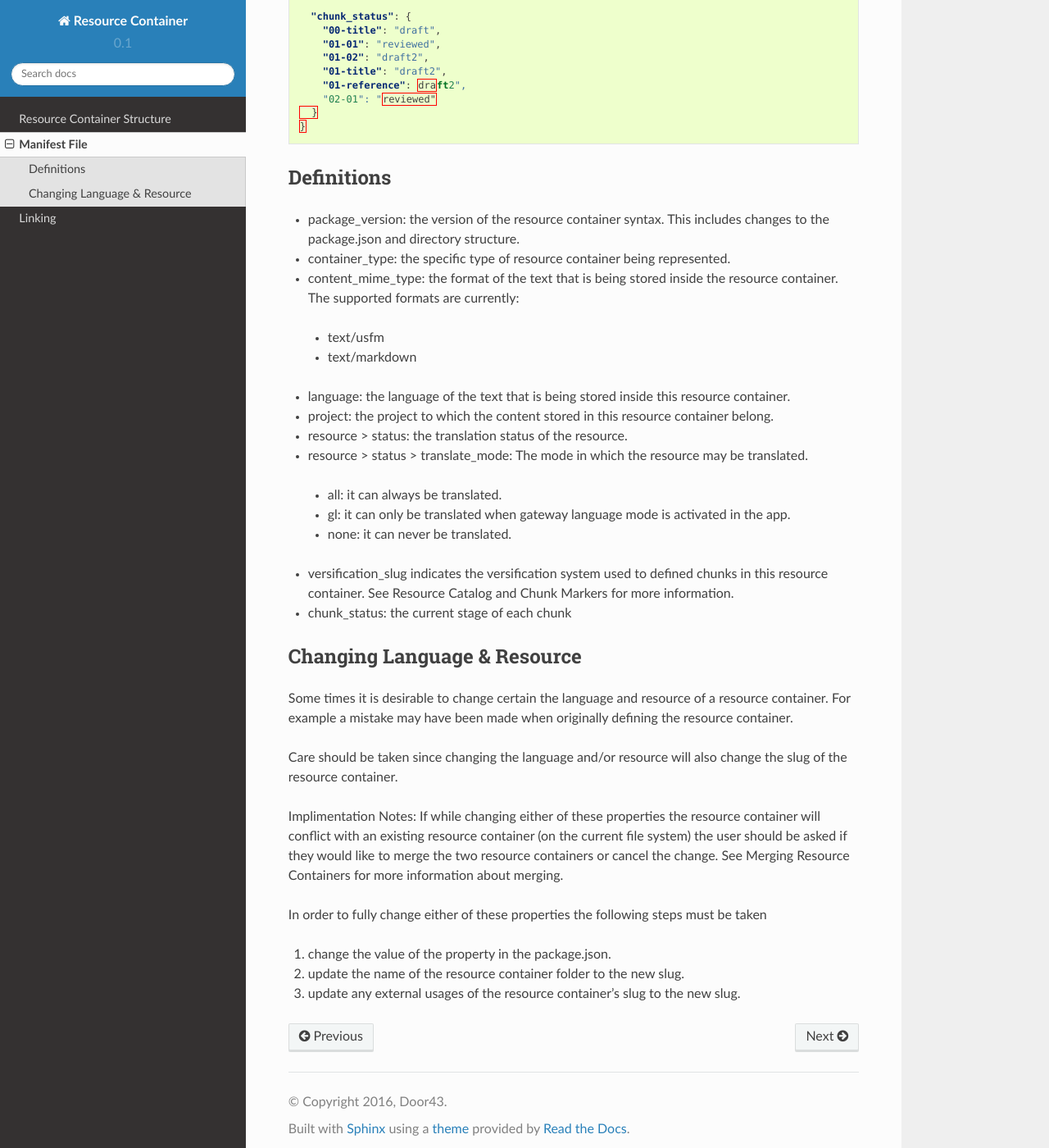
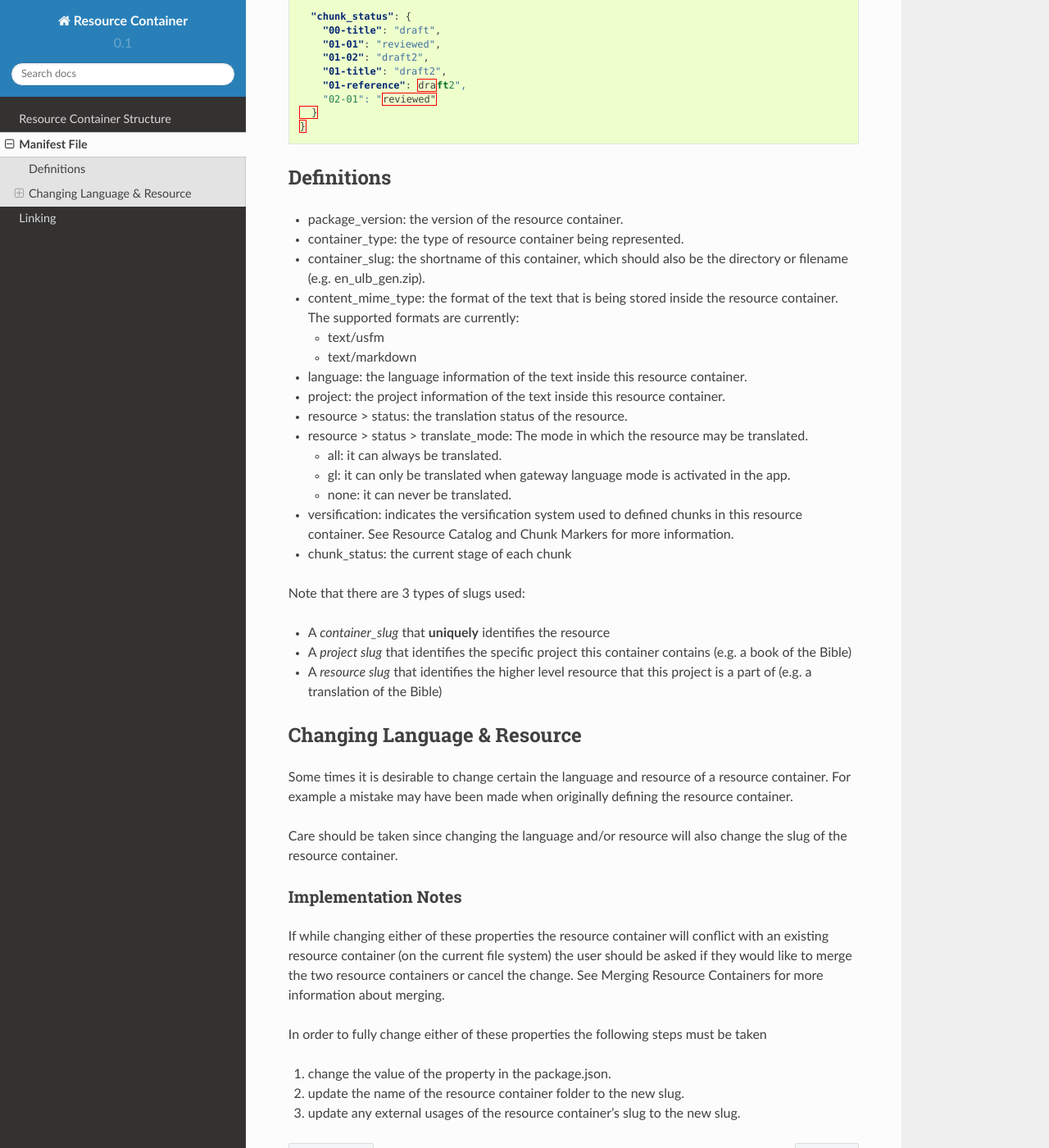
Before and after one commit to unfoldingWord-dev/Resource-Container, a Sphinx documentation site: the page built from docs/manifest.rst, in a window 1280 px wide and 1400 px high, scrolled down 1116 px. Shown: the whole window at 82% size. Built offline with Sphinx 7.4.7 and the Read the Docs theme 2.0.0, drawn with Linux system fonts in a browser that asks for light colours; pages that are not in the unit, such as notebooks, are missing from menus; some of the changed text lies outside the part shown.

Commit message:
Clarifying the various `slug` fields
* Added container_slug
* Removed 'slug' from versification key
* Changed language 'slug' to 'ietf'
* Changed source entry to just list the container_slug and version
* Clarified text in Definitions and fixed bullets

```diff
--- a/docs/manifest.rst
+++ b/docs/manifest.rst
@@ -8,12 +9,13 @@
     {
       "package_version": "0.2",
       "container_type": "book",
+      "container_slug": "en_ulb_gen",
       "modified_at": 20151222120130,
       "content_mime_type": "text/usfm",
-      "versification_slug": "some-slug",
+      "versification": "kjv",
 
       "language": {
-        "slug": "en",
+        "ietf": "en",
         "name": "English",
         "dir": "ltr"
       },
@@ -51,8 +53,7 @@
           ],
           "source_translations": [
             {
-              "language_slug": "en",
-              "resource_slug": "asv",
+              "container_slug": "en_asv_gen",
               "version": "1901"
             }
           ]
@@ -70,25 +71,38 @@
     }
 
 
+.. _manifest-definitions:
 Definitions
 -----------
 
-- package_version: the version of the resource container syntax. This includes changes to the package.json and directory structure.
-- container_type: the specific type of resource container being represented.
+- package_version: the version of the resource container.
+- container_type: the type of resource container being represented.
+- container_slug: the shortname of this container, which should also be the directory or filename (e.g. en_ulb_gen.zip).
 - content_mime_type: the format of the text that is being stored inside the resource container. The supported formats are currently:
- - text/usfm
- - text/markdown
-- language: the language of the text that is being stored inside this resource container.
-- project: the project to which the content stored in this resource container belong.
+
+  - text/usfm
+  - text/markdown
+
+- language: the language information of the text inside this resource container.
+- project: the project information of the text inside this resource container.
 - resource > status: the translation status of the resource.
 - resource > status > translate_mode: The mode in which the resource may be translated.
- - all: it can always be translated.
- - gl: it can only be translated when gateway language mode is activated in the app.
- - none: it can never be translated.
-- versification_slug indicates the versification system used to defined chunks in this resource container. See Resource Catalog and Chunk Markers for more information.
+
+  - all: it can always be translated.
+  - gl: it can only be translated when gateway language mode is activated in the app.
+  - none: it can never be translated.
+
+- versification: indicates the versification system used to defined chunks in this resource container. See Resource Catalog and Chunk Markers for more information.
 - chunk_status: the current stage of each chunk
 
+Note that there are 3 types of slugs used:
 
+- A *container_slug* that **uniquely** identifies the resource
+- A *project slug* that identifies the specific project this container contains (e.g. a book of the Bible)
+- A *resource slug* that identifies the higher level resource that this project is a part of (e.g. a translation of the Bible)
+
+
+.. _manifest-changing-lang:
 Changing Language & Resource
 ------------------------------
 
@@ -96,7 +110,9 @@
 
 Care should be taken since changing the language and/or resource will also change the slug of the resource container.
 
-Implimentation Notes:
+Implementation Notes
+~~~~~~~~~~~~~~~~~~~~
+
 If while changing either of these properties the resource container will conflict with an existing resource container (on the current file system) the user should be asked if they would like to merge the two resource containers or cancel the change. See Merging Resource Containers for more information about merging.
 
 In order to fully change either of these properties the following steps must be taken
```
Also changed, not shown: other parts of docs/manifest.rst (+1 -0 lines).
